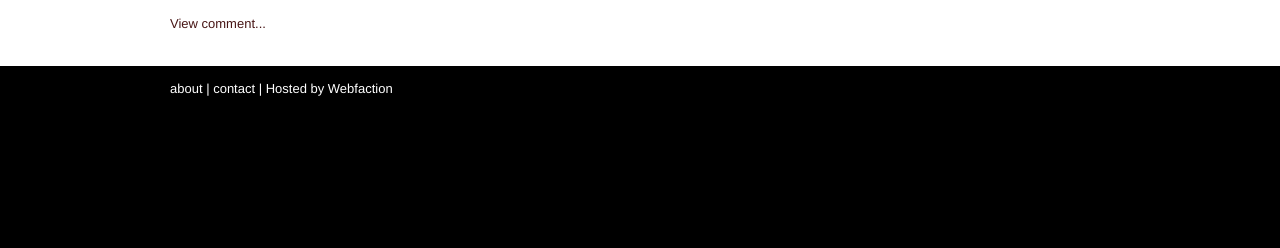
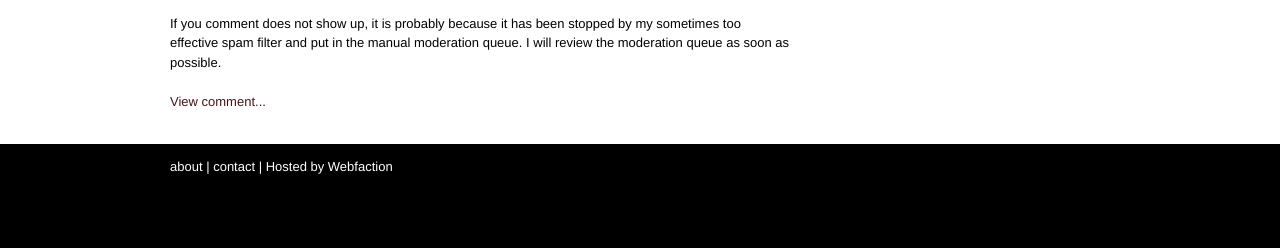
Before and after one commit to gtielemans/texample, a Django app: template texample/templates/comments/posted.html in a window 1280 px wide. Shown: the part 174-422 px from the top of the page. Run offline with Django 3.2, Linux system fonts and the light colour scheme; the template is opened without the code that fills it, so the values that code supplies are empty; parts of the project's set-up code (start-up, migrations or seed data) failed here and were passed over.

Commit message:
Updated commenting templates.

```diff
--- a/texample/templates/comment_utils/comment_notification_email.txt
+++ b/texample/templates/comment_utils/comment_notification_email.txt
@@ -1 +1,3 @@
+{% if comment.is_public %}{% else %}Marked as spam!{% endif %}
+
 {{comment.get_as_text}}
--- a/texample/templates/comments/posted.html
+++ b/texample/templates/comments/posted.html
@@ -5,5 +5,9 @@
 {% block content-main %}
   <h1>Thank you for your comment {{comment.name}}.</h1>
 
+<p>If you comment does not show up, it is probably because it has been stopped by
+my sometimes too effective spam filter and put in the manual moderation queue. I will review the
+moderation queue as soon as possible.</p>
+
   <p><a href="{{comment.get_absolute_url}}">View comment...</a></p>
 {% endblock %}
```
